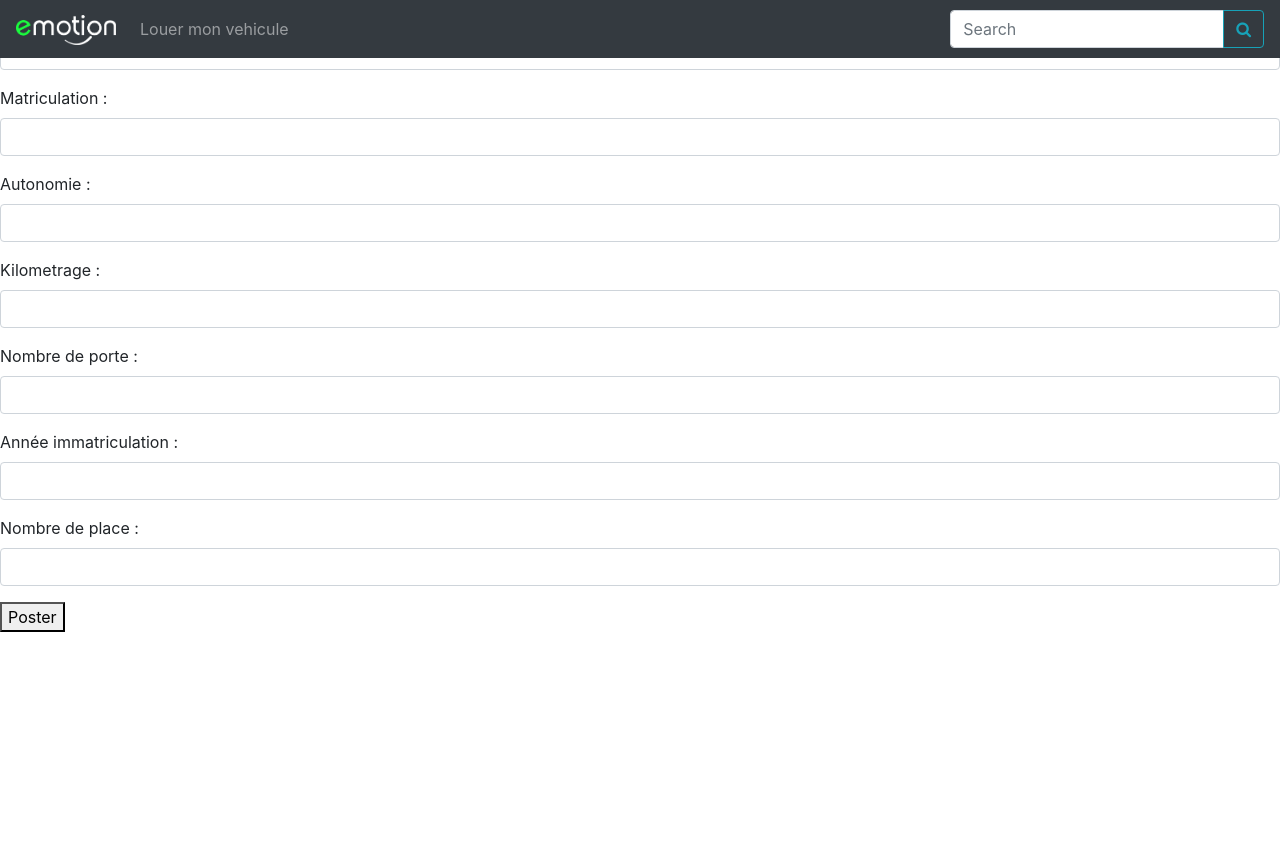
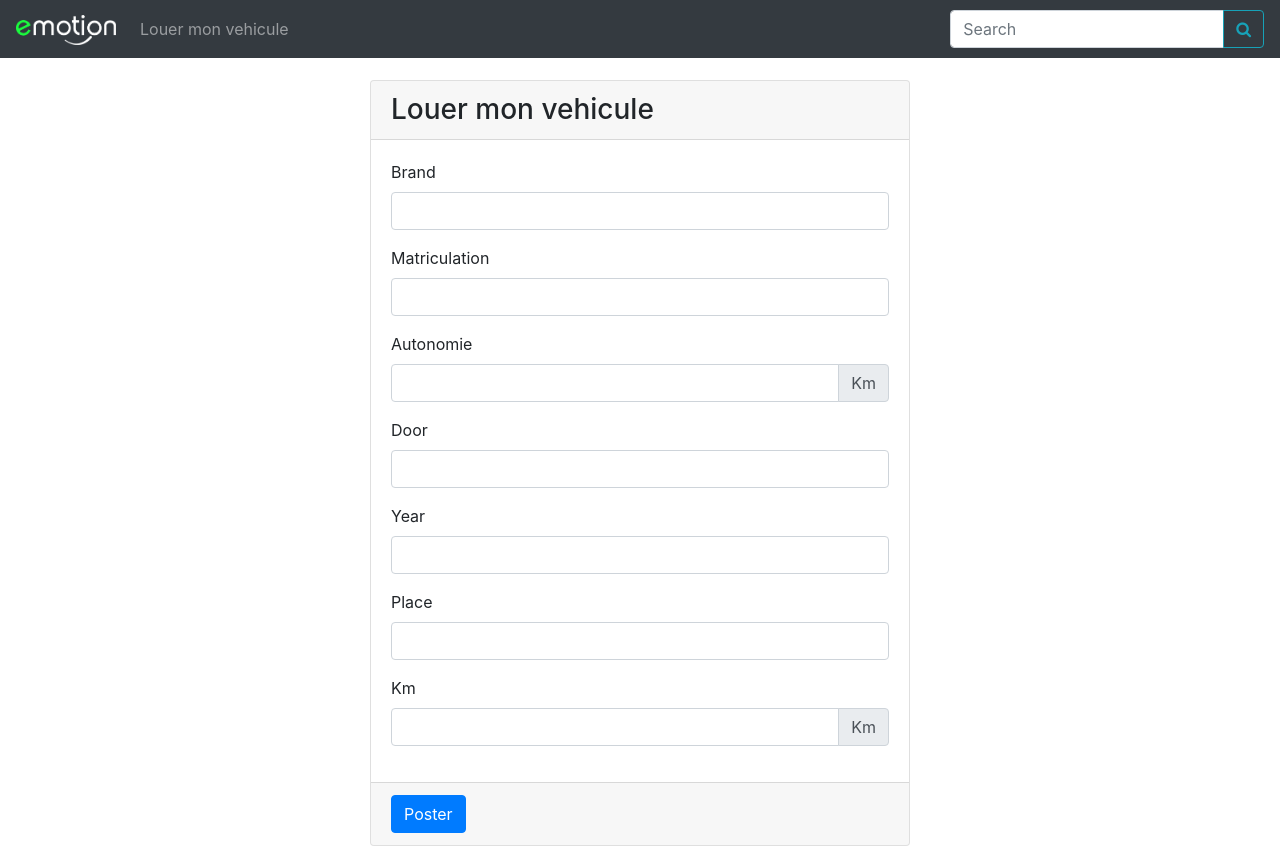
Before and after one commit to BranisANZ/e-motion_project, a Symfony app: template templates/rental/index.html.twig in a window 1280 px wide. Before the commit the page ends 632 px from the top, so only its background shows below. Run offline with Twig, Linux system fonts and the light colour scheme; the template is opened without the code that fills it, so the values that code supplies are empty; form fields are guessed from the names that the template uses; some libraries are stand-ins or nearby versions.

Commit message:
update form vehicle

```diff
--- a/templates/partials/header.html.twig
+++ b/templates/partials/header.html.twig
@@ -9,7 +9,7 @@
     <div class="collapse navbar-collapse" id="navbarSupportedContent">
         <ul class="navbar-nav mr-auto">
             <li class="nav-item">
-                <a class="nav-link" href="#">Louer mon vehicule</a>
+                <a class="nav-link" href="{{ path('rental') }}">Louer mon vehicule</a>
             </li>
         </ul>
         <form class="form-inline my-2 my-lg-0">
--- a/templates/rental/index.html.twig
+++ b/templates/rental/index.html.twig
@@ -3,35 +3,59 @@
 {% block title %}Louer son véhicule{% endblock %}
 
 {% block body %}
-    <div class="r-get-form">
+    <div class="container" style="margin-top: 5rem">
+        <div class="row">
+            <div class="col-lg-6 col-md-6 col-sm-6 col-xs-12 offset-lg-3 offset-md-3">
+                <div class="card">
                     {{ form_start(form) }}
-        <div class="clearfix">
+                    <h3 class="card-header">Louer mon vehicule</h3>
+                    <div class="card-body">
                         {{ form_errors(form) }}
                         <div class="form-group">
-                {{ form_row(form.brand, { 'label': 'Marque :' }) }}
+                            {{ form_label(form.brand) }}
+                            {{ form_widget(form.brand) }}
                         </div>
                         <div class="form-group">
-                {{ form_row(form.matriculation, { 'label': 'Matriculation :' }) }}
+                            {{ form_label(form.matriculation) }}
+                            {{ form_widget(form.matriculation) }}
                         </div>
                         <div class="form-group">
-                {{ form_row(form.autonomie, { 'label': 'Autonomie :' }) }}
+                            {{ form_label(form.autonomie) }}
+                            <div class="input-group">
+                                {{ form_widget(form.autonomie) }}
+                                <div class="input-group-append">
+                                    <span class="input-group-text">Km</span>
+                                </div>
+                            </div>
                         </div>
                         <div class="form-group">
-                {{ form_row(form.km, { 'label': 'Kilometrage :' }) }}
+                            {{ form_label(form.door) }}
+                            {{ form_widget(form.door) }}
                         </div>
                         <div class="form-group">
-                {{ form_row(form.door, { 'label': 'Nombre de porte :' }) }}
+                            {{ form_label(form.year) }}
+                            {{ form_widget(form.year) }}
                         </div>
                         <div class="form-group">
-                {{ form_row(form.year, { 'label': 'Année immatriculation :' }) }}
+                            {{ form_label(form.place) }}
+                            {{ form_widget(form.place) }}
                         </div>
                         <div class="form-group">
-                {{ form_row(form.place, { 'label': 'Nombre de place :' }) }}
+                            {{ form_label(form.km) }}
+                            <div class="input-group">
+                                {{ form_widget(form.km) }}
+                                <div class="input-group-append">
+                                    <span class="input-group-text">Km</span>
                                 </div>
-            <div class="form-group">
-                <button type="submit" name="submit" class="cancelbtn">Poster</button>
                             </div>
+                        </div>
+                    </div>
+                    <div class="card-footer">
+                        <button type="submit" name="submit" class="btn btn-primary">Poster</button>
                     </div>
                     {{ form_end(form) }}
                 </div>
+            </div>
+        </div>
+    </div>
 {% endblock %}
```
Also changed, not shown: src/Form/RentalType.php (+38 -7 lines). Lines whose indentation alone changed are shown as unchanged.
